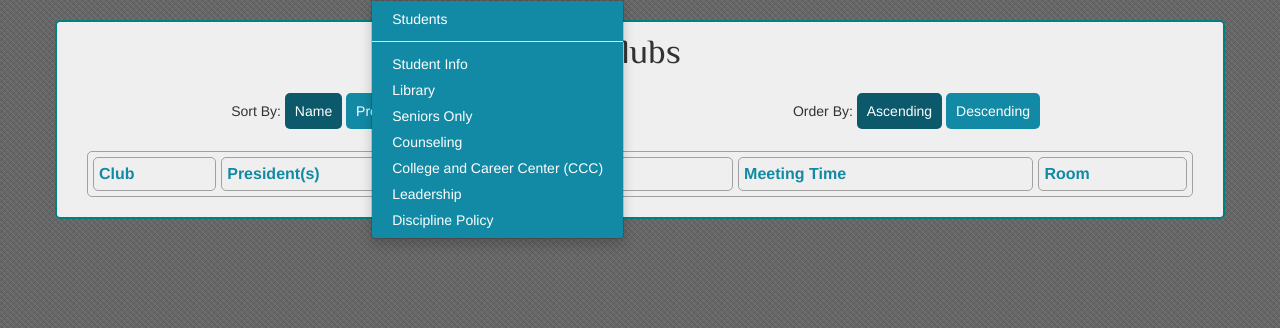
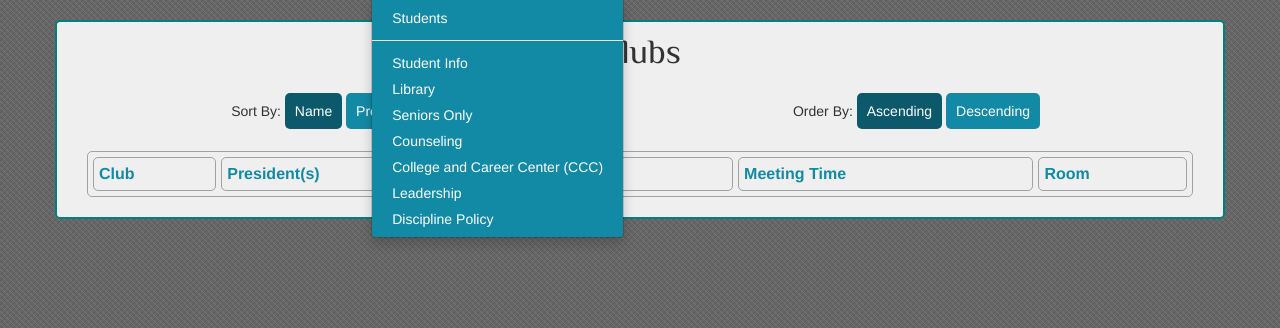
Before and after one commit to JoseRivas1998/SSHS-Redesign, a PHP site: page /clubs/index.php in a window 1280 px wide, after a click on "Students". Shown: the part 50-378 px from the top of the page. Run offline with PHP 8.4, Linux system fonts and the light colour scheme; data that the repository does not hold is empty.

Commit message:
Fixed top border

```diff
--- a/css/main.css
+++ b/css/main.css
@@ -138,6 +138,7 @@
 
 .navbar-nav>li>.dropdown-menu {
     background-color: rgb(18,138,165);
+    border-top: 0;
 }
 
 .dropdown-menu>li>a {
```
